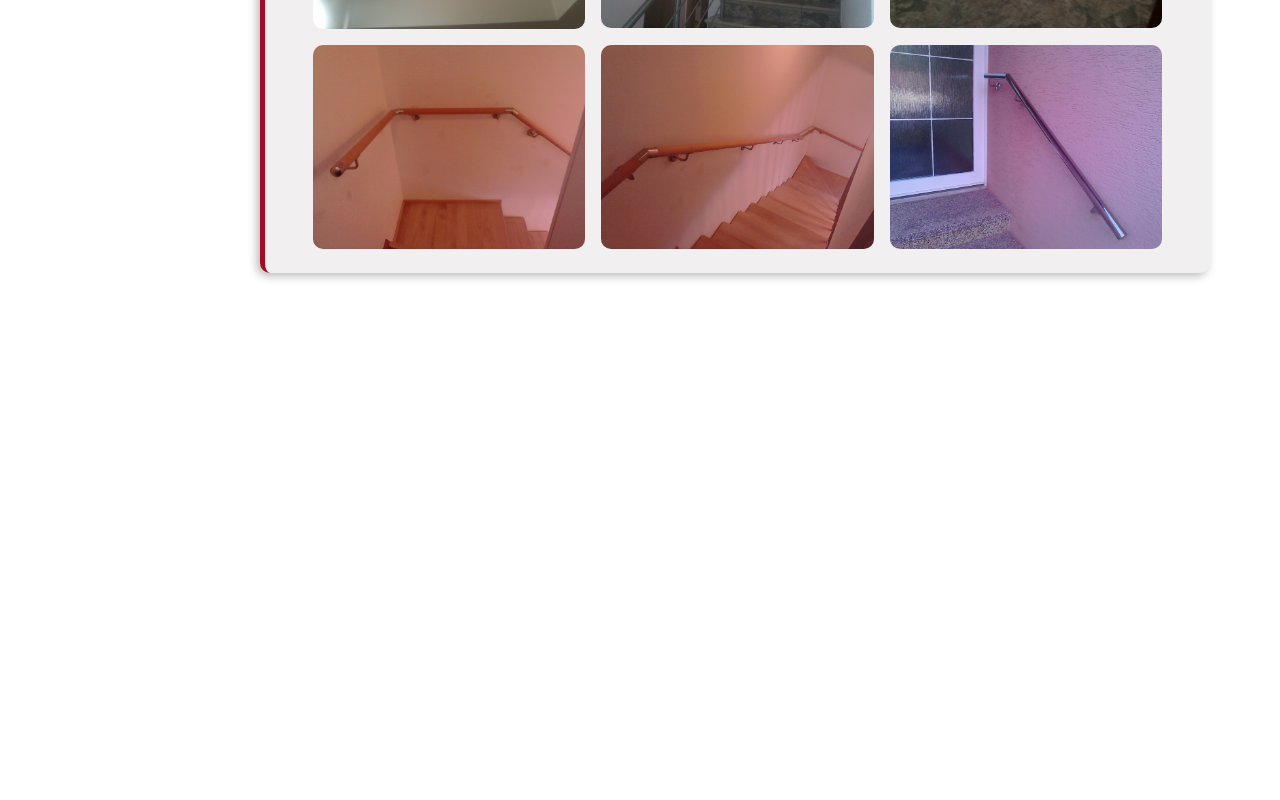
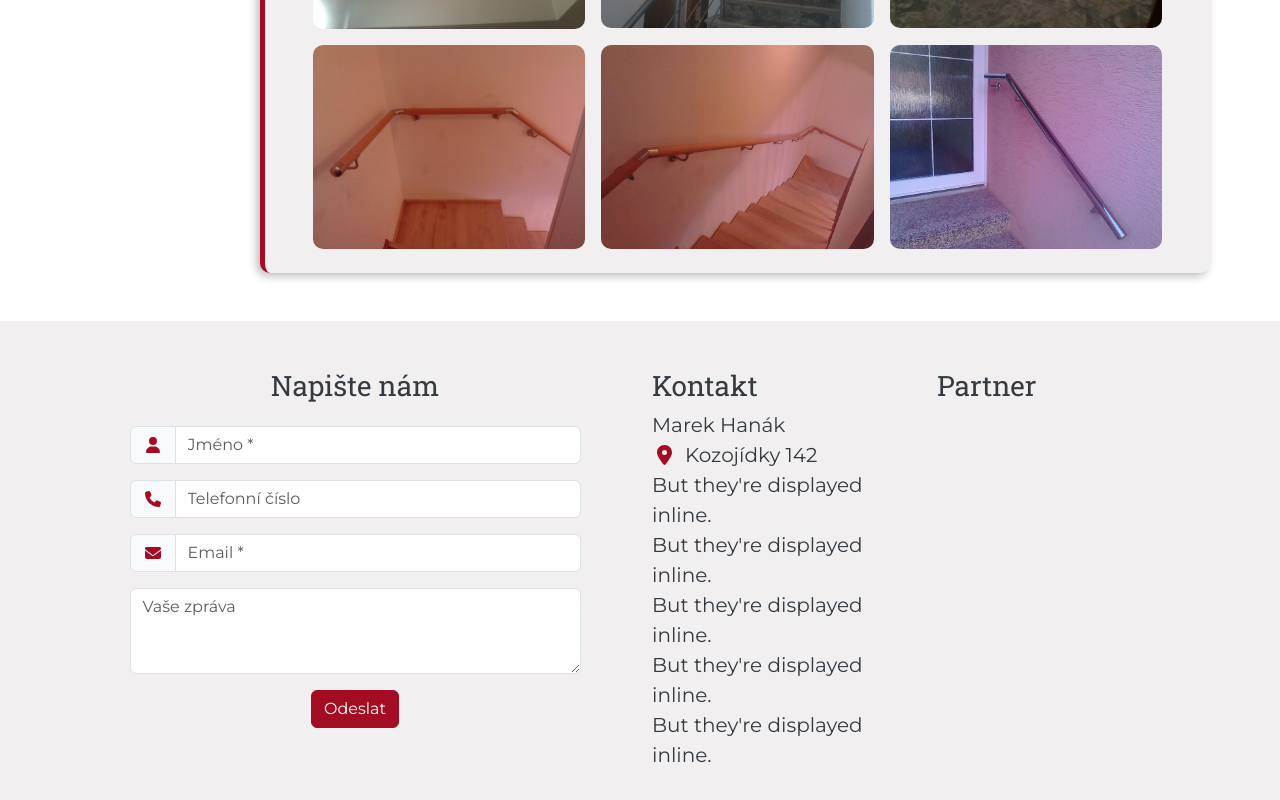
Before and after one commit to kowyzu/zabradli-hanak, a Vue app: page / in a window 1280 px wide. Shown: the part 3336-4136 px from the top of the page. Before the commit the page ends 3657 px from the top, so only its background shows below. Built offline with nearby package versions, Linux system fonts and the light colour scheme.

Commit message:
feat: introduce contatct form and contacts

```diff
--- a/src/App.vue
+++ b/src/App.vue
@@ -14,6 +14,8 @@ import ContactForm from './components/ContactForm.vue'
     <Process />
     <Gallery />
     <References />
+  </main>
+  <footer>
     <ContactForm />
-  </main>
+  </footer>
 </template>
--- a/src/components/ContactForm.vue
+++ b/src/components/ContactForm.vue
@@ -1,5 +1,114 @@
 <template>
-  <section id="contact-form">
+  <section id="contact-form" class="p-md-5">
+    <div class="container">
+      <div class="row row-cols-lg-2 row-cols-1">
+        <div class="col text-center">
+          <h3 class="pb-3">Napište nám</h3>
+          <form>
+            <div class="row mb-3 justify-content-center">
+              <!-- <label for="inputName" class="col-sm-2 col-form-label">Vaše jméno *</label> -->
+              <div class="col-sm-10">
+                <div class="input-group">
+                  <div class="input-group-text"><i class="fa-solid fa-user fa-fw"></i></div>
+                  <input type="text" class="form-control" id="inputName" placeholder="Jméno *">
+                </div>
+              </div>
+            </div>
+            <div class="row mb-3 justify-content-center">
+              <!-- <label for="inputTel" class="col-sm-2 col-form-label">Telefonní číslo</label> -->
+              <div class="col-sm-10">
+                <div class="input-group">
+                  <div class="input-group-text"><i class="fa-solid fa-phone fa-fw"></i></div>
+                  <input type="tel" class="form-control" id="inputTel" placeholder="Telefonní číslo">
+                </div>
+              </div>
+            </div>
+            <div class="row mb-3 justify-content-center">
+              <!-- <label for="inputEmail" class="col-sm-2 col-form-label">Email *</label> -->
+              <div class="col-sm-10">
+                <div class="input-group">
+                  <div class="input-group-text"><i class="fa-solid fa-envelope fa-fw"></i></div>
+                  <input type="email" class="form-control" id="inputEmail" placeholder="Email *">
+                </div>
+              </div>
+            </div>
+            <div class="row mb-3 justify-content-center">
+              <!-- <label for="exampleFormControlTextarea1" class="col-sm-2 col-form-label">Example textarea</label> -->
+              <div class="col-sm-10">
+                <textarea class="form-control" id="exampleFormControlTextarea1" rows="3"
+                  placeholder="Vaše zpráva"></textarea>
+              </div>
+            </div>
+            <button type="submit" class="btn btn-primary">Odeslat</button>
+          </form>
+        </div>
+        <div class="col">
+          <div class="row row-cols-md-2 row-cols-1">
+            <div class="col mb-3">
+              <h3>Kontakt</h3>
+              <ul class="list-inline lead">
+                <li class="list-inline-item">Marek Hanák</li>
+                <li class="list-inline-item"><i
+                    class="fa-solid fa-location-dot icon-contact-details fa-fw me-2"></i>Kozojídky 142</li>
+                <li class="list-inline-item">But they're displayed inline.</li>
+                <li class="list-inline-item">But they're displayed inline.</li>
+                <li class="list-inline-item">But they're displayed inline.</li>
+                <li class="list-inline-item">But they're displayed inline.</li>
+                <li class="list-inline-item">But they're displayed inline.</li>
+              </ul>
+            </div>
+            <div class="col">
+              <h3 class="pb-3">Partner</h3>
+            </div>
+          </div>
+          <!-- <div class="row">
+            <h3 class="pb-3 text-center">Kontakt</h3>
+            <h4 class="pb-3 text-center">Marek Hanák</h4>
+            <div class="col-6 lead p-0">
+              <div class="row justify-content-center">
+                <div class="col-8 px-0">
+                  <p><i class="fa-solid fa-location-dot icon-contact-details fa-fw me-2"></i>Kozojídky 142</p>
+                </div>
+              </div>
+              <div class="row justify-content-center">
+                <div class="col-8 px-0">
+                  <p><i class="fa-solid fa-location-dot icon-contact-details fa-fw me-2 icon-helper"></i>696
+                    63 Kozojídky</p>
+                </div>
+              </div>
+              <div class="row justify-content-center">
+                <div class="col-8 px-0">
+                  <p><i class="fa-solid fa-location-dot icon-contact-details fa-fw me-2 icon-helper"></i>IČO:
+                    621 65 551</p>
+                </div>
+              </div>
+            </div>
+            <div class="col-6 lead p-0">
+              <div class="row justify-content-center">
+                <div class="col-12 px-0">
+                  <p><i class="fa-solid fa-phone icon-contact-details fa-fw me-2"></i>606
+                    146
+                    985</p>
+                </div>
+              </div>
+              <div class="row justify-content-center">
+                <div class="col-12 px-0">
+                  <p><i class="fa-solid fa-envelope icon-contact-details fa-fw me-2"></i>zabradlihanak@seznam.cz</p>
+                </div>
+              </div>
+            </div>
+
+            <div class="row justify-content-center text-center mt-3">
+              <div class="col-12 lead px-0">
+                <p>Partner:<a href="https://alumit.cz/" target="_blank" class="ms-2 partner-link">alumit</a>
+                </p>
+              </div>
+            </div>
+
+          </div> -->
+        </div>
+      </div>
+    </div>
 
   </section>
 </template>
--- a/src/scss/styles.scss
+++ b/src/scss/styles.scss
@@ -420,3 +420,28 @@ color: $color-text;
   border-radius: 5px;
   opacity: 1;
 }
+
+//
+// CONTACT FORM
+// ----------------------------------------------------
+
+#contact-form {
+  background-color: $color-bg-primary;
+}
+
+#contact-form svg {
+  color: $primary;
+}
+
+#contact-form .list-group-item {
+  background-color: $color-bg-primary;
+  border: none;
+  // align-self: center;
+}
+
+#contact-form .icon-helper {
+  color: $color-bg-primary;
+}
+.partner-link {
+  text-transform: uppercase;
+}
```
Also changed, not shown: src/components/References.vue (+0 -12 lines).
